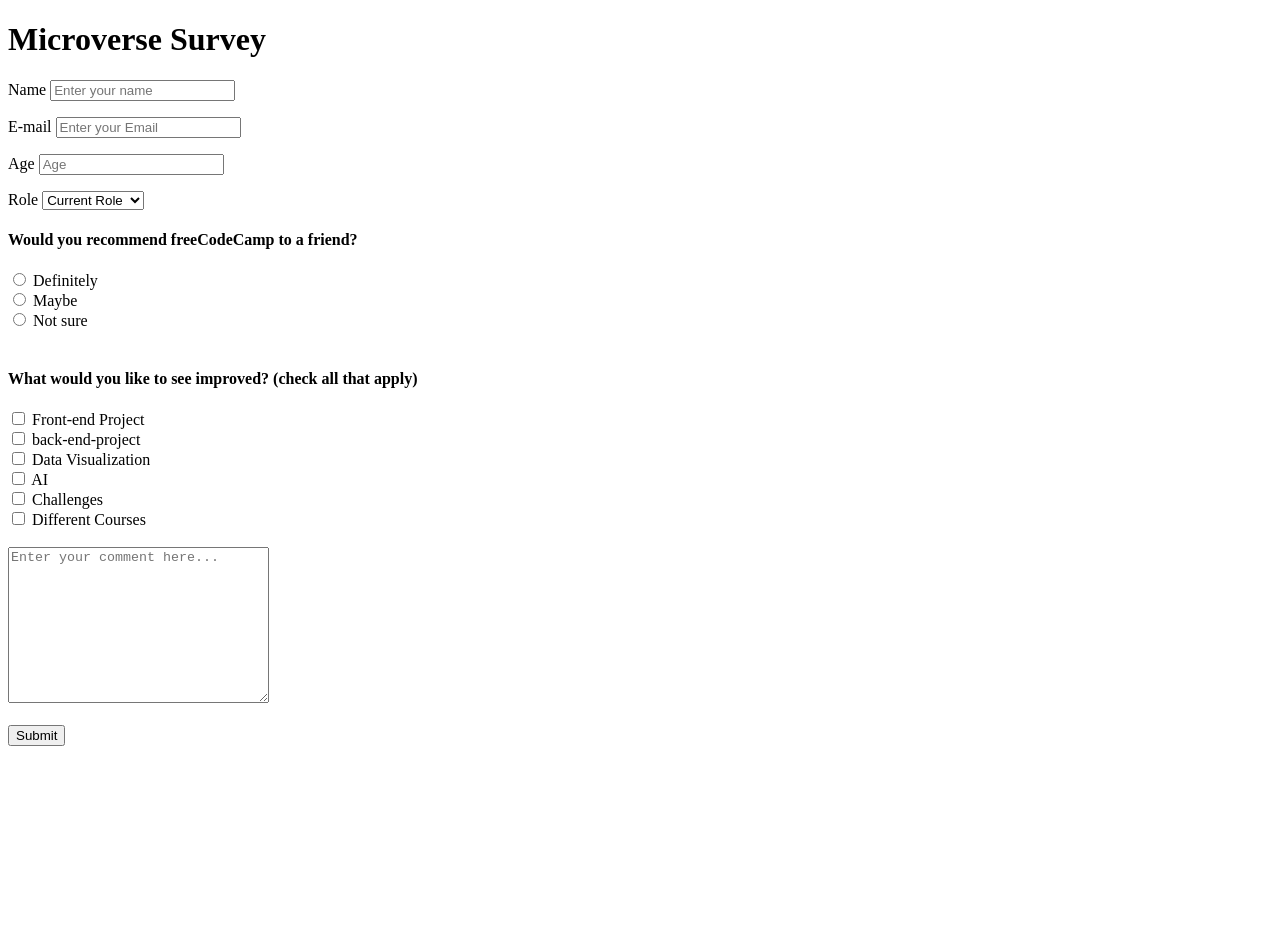
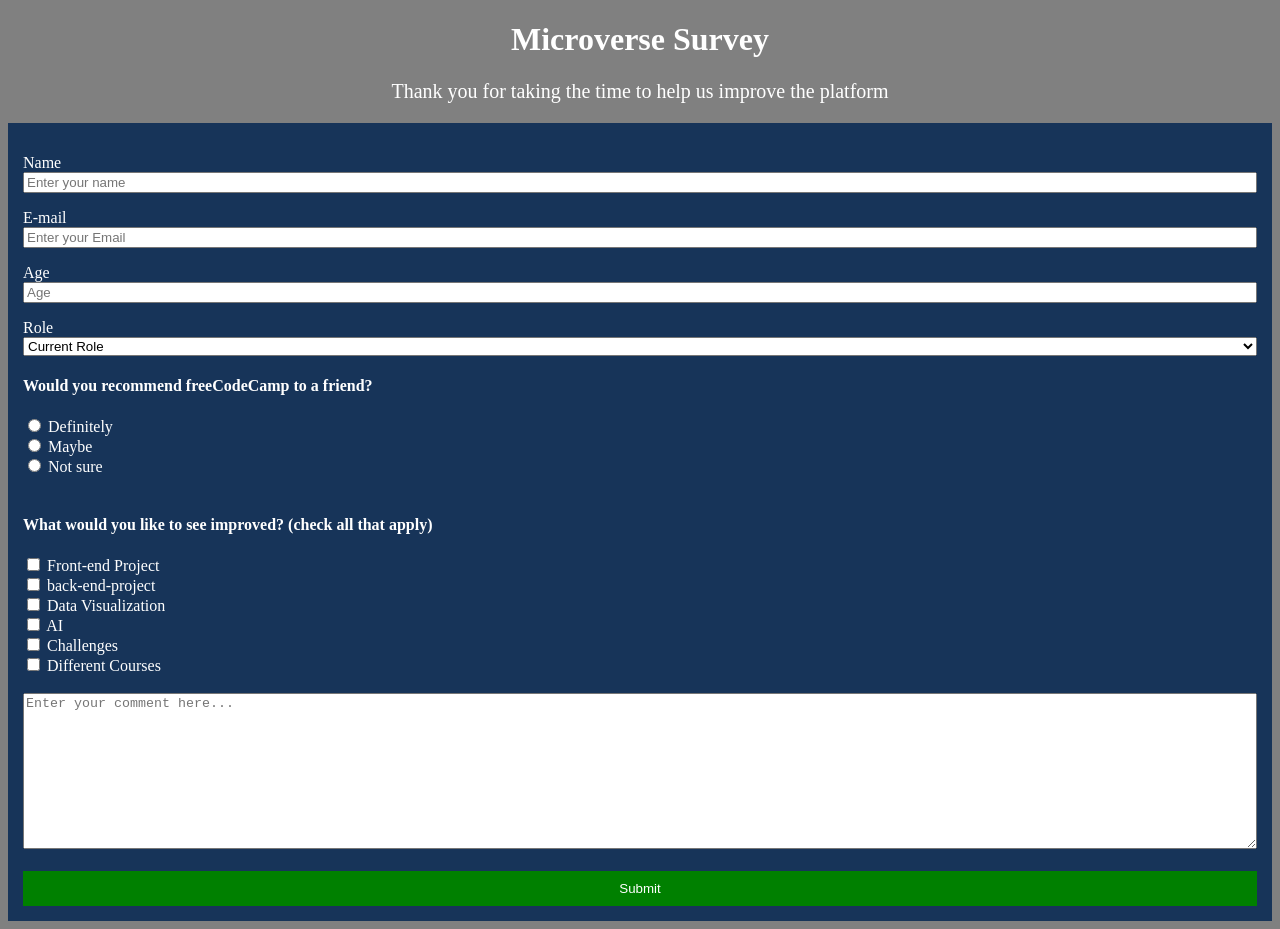
Before and after one commit to ismailhallirumuhammad/ismail-mertkantaroglu, a plain HTML site: page index.html in a window 1280 px wide. Before the commit the page ends 800 px from the top, so only its background shows below. Drawn offline with Linux system fonts and the light colour scheme.

Commit message:
add style

```diff
--- a/index.html
+++ b/index.html
@@ -8,8 +8,12 @@
   <title>Document</title>
 </head>
 <body>
-  <h1 id="title">Microverse Survey</h1>
-  <p id="description"></p>
+
+
+    <div class="header">
+        <h1 id="title">Microverse Survey</h1>
+        <p id="description" class="p">Thank you for taking the time to help us improve the platform</p>
+    </div>
   <form id="survey-form">
 
     <p>
--- a/style.css
+++ b/style.css
@@ -2,7 +2,41 @@
 * {
     box-sizing: border-box;
 }
-/*
+
 body {
-    background: grey url("download.png")
-}   */
+   background-color: grey;)
+}
+
+.header {
+    text-align: center;
+    color: #fff;
+}
+
+label {
+    color: #fff;
+}
+
+form {
+    background-color: #173459;
+    padding: 15px;
+}
+
+input[type='text'],input[type='email'],input[type='number'],select,textarea {
+    width: 100%;
+}
+
+h4 {
+    color: #fff;
+}
+
+button {
+    background-color: green;
+    width: 100%;
+    border: none;
+    color: #fff;
+    padding: 10px;
+}
+
+.p {
+    font-size: 20px;
+}
```
